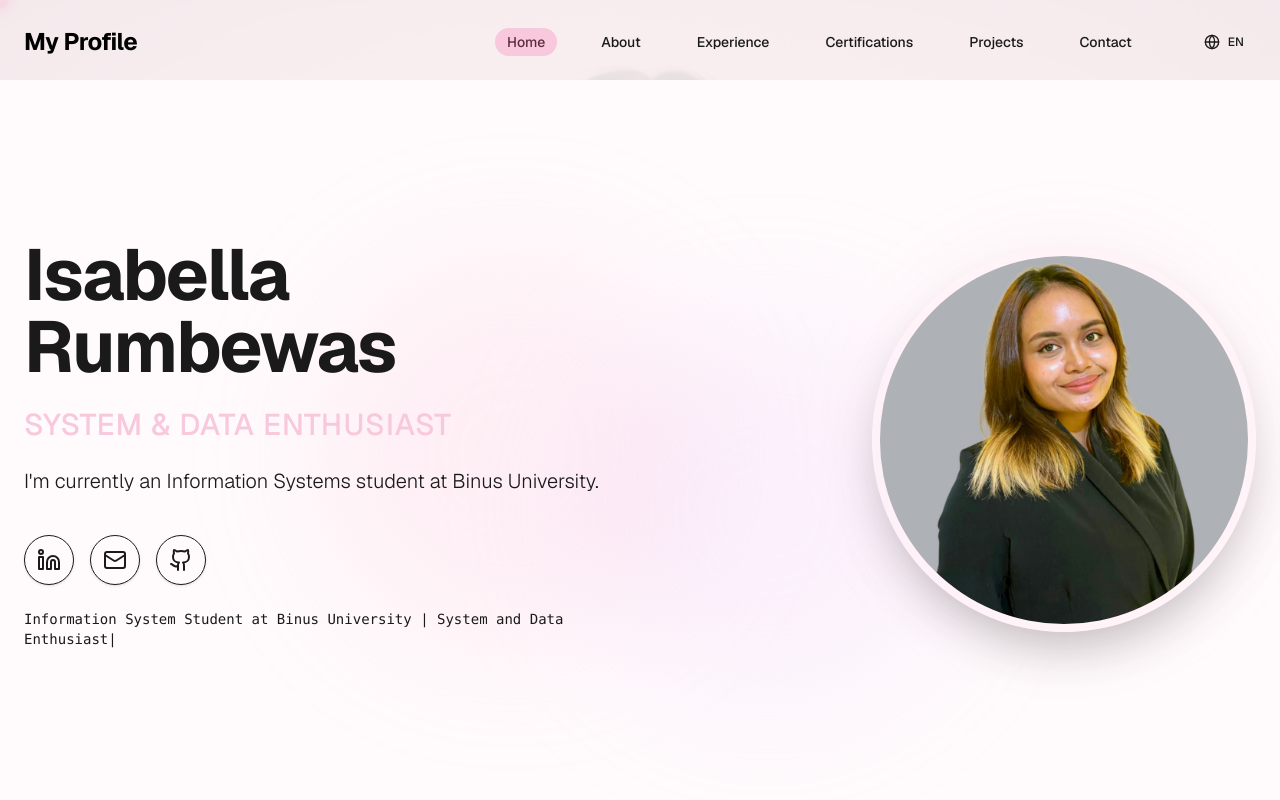
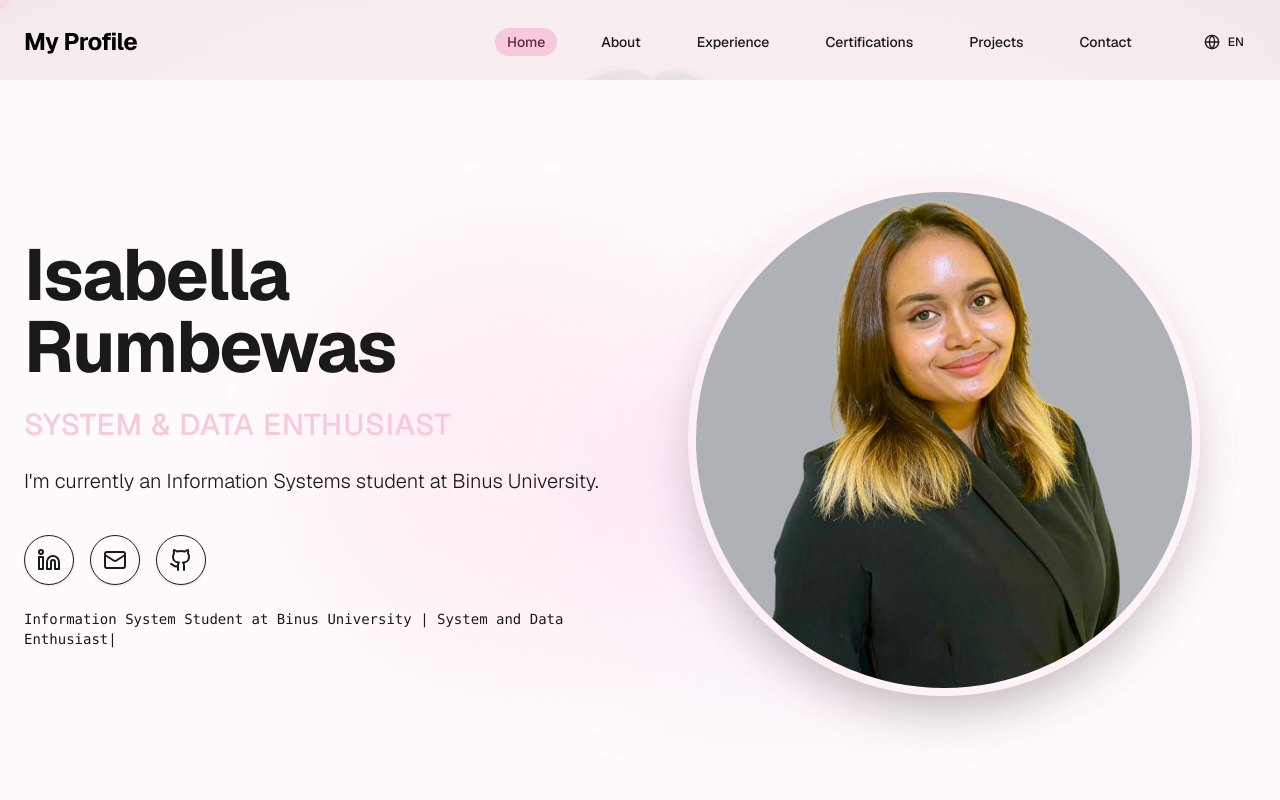
Before and after one commit to longlife4everest/aries-baby, a Next.js app: page /en in a window 1280 px wide. Shown: the top 800 px of the page. Built offline with nearby package versions, Linux system fonts and the light colour scheme.

Commit message:
edit section about

```diff
--- a/src/components/layout/Hero.tsx
+++ b/src/components/layout/Hero.tsx
@@ -83,9 +83,9 @@ export function Hero() {
             initial={{ opacity: 0, x: 20 }}
             animate={{ opacity: 1, x: 0 }}
             transition={{ duration: 0.8, delay: 0.2 }}
-            className="flex-1 flex justify-center md:justify-end w-full"
+            className="flex-1 flex justify-center md:justify-center w-full md:-ml-12"
           >
-            <div className="relative w-64 h-64 sm:w-80 sm:h-80 md:w-96 md:h-96">
+            <div className="relative w-72 h-72 sm:w-96 sm:h-96 md:w-[28rem] md:h-[28rem] lg:w-[32rem] lg:h-[32rem]">
               {/* Soft glow behind the image */}
               <div className="absolute inset-0 bg-accent/20 rounded-full blur-2xl animate-pulse"></div>
 
```
